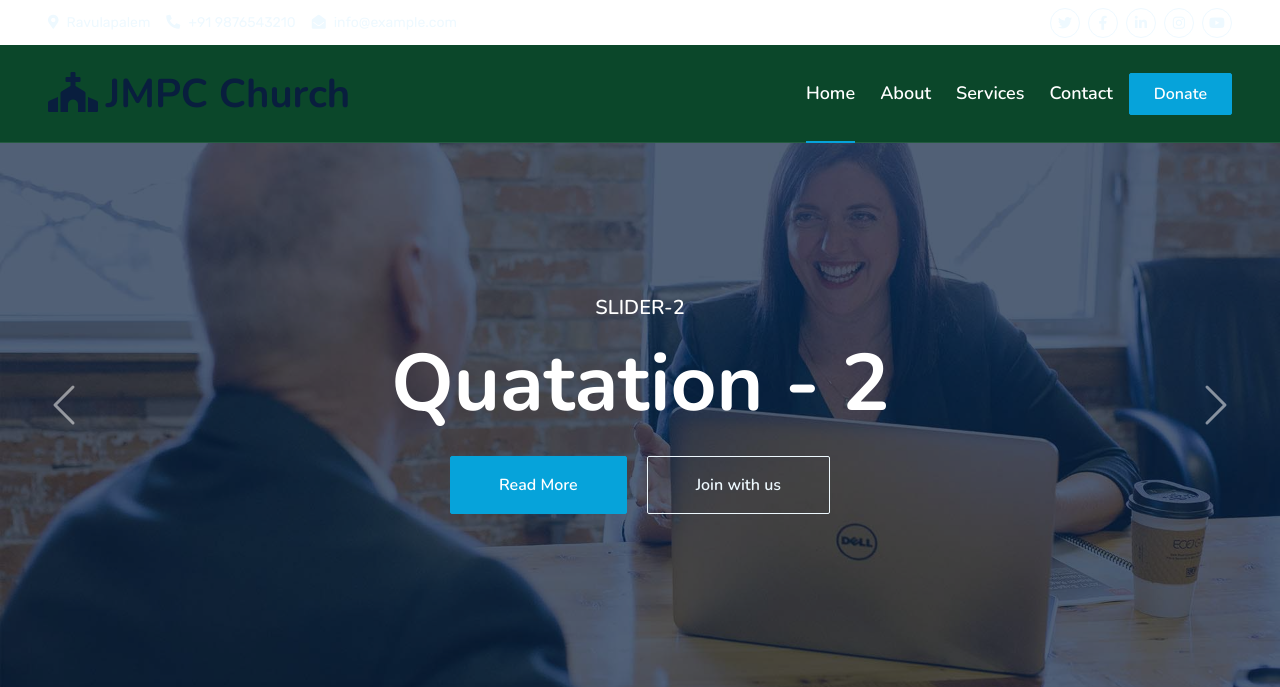
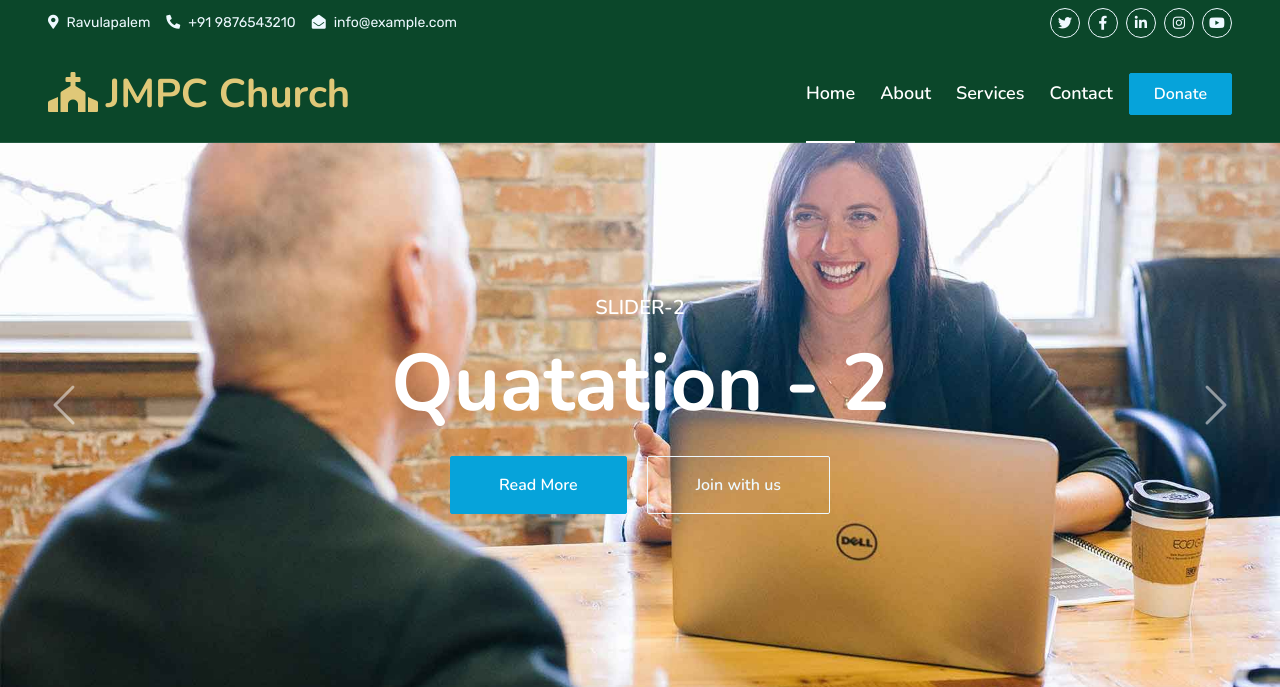
Before and after one commit to NagasaiNanda/project2, a plain HTML site: page index.html in a window 1280 px wide. Shown: the top 687 px of the page. Drawn offline with nearby package versions, Linux system fonts and the light colour scheme; files whose address does not match are found by name.

Commit message:
Update style.css
Signed-off-by: NagasaiNanda <psns2138@gmail.com>

```diff
--- a/style.css
+++ b/style.css
@@ -1,11 +1,11 @@
 /********** Template CSS **********/
 :root {
-    --primary: #06A3DA;
-    --secondary: #34AD54;
+    --primary: #fff;
+    --secondary: #F8F4E3;
     --light: #EEF9FF;
-    --dark: #091E3E;
+    --dark: #E0C878;
 }
-
+body {background: #0B472A }
 
 /*** Spinner ***/
 .spinner {
@@ -129,16 +129,18 @@ h6,
     position: relative;
     margin-left: 25px;
     padding: 35px 0;
-    color: #FFFFFF;
+    color: #0D88A6;
     font-size: 18px;
     font-weight: 600;
     outline: none;
     transition: .5s;
+
 }
 
 .sticky-top.navbar-dark .navbar-nav .nav-link {
     padding: 20px 0;
     color: var(--dark);
+
 }
 
 .navbar-dark .navbar-nav .nav-link:hover,
@@ -221,7 +223,7 @@ h6,
     left: 0;
     right: 0;
     bottom: 0;
-    background: rgba(9, 30, 62, .7);
+    /**background: rgba(9, 30, 62, .7);**/
     z-index: 1;
 }
 
```
